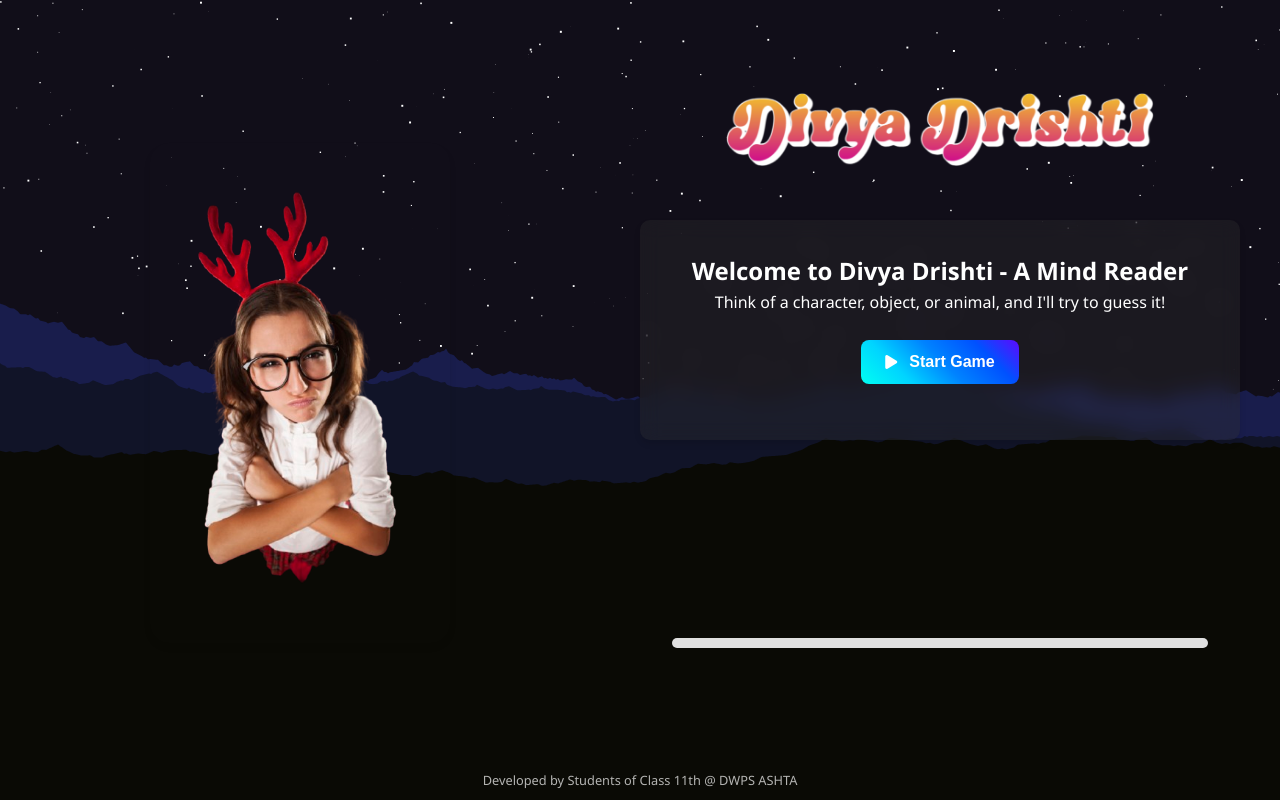
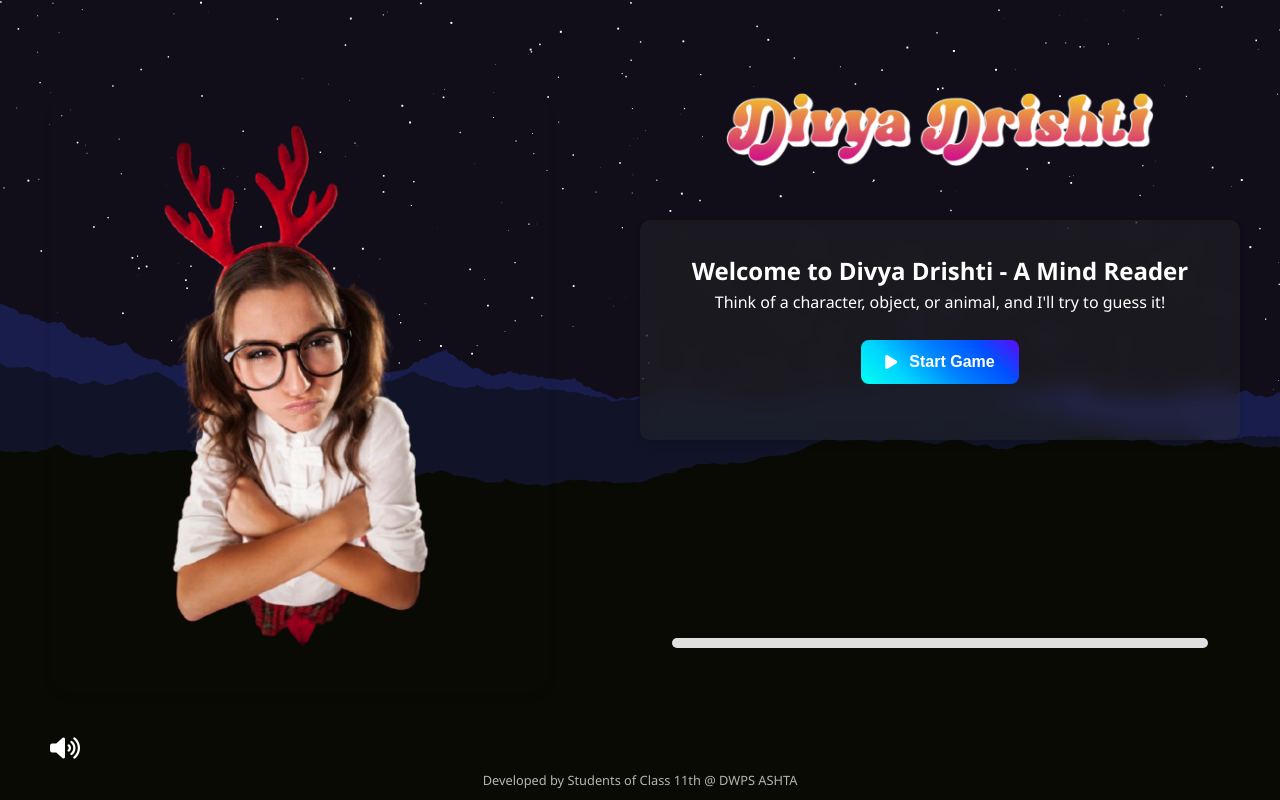
Before and after one commit to ishre/DivyaDrishti, a Flask app: page / in a window 1280 px wide. Run offline with Flask 3, Linux system fonts and the light colour scheme.

Commit message:
add sound toggle loop music

```diff
--- a/templates/index.html
+++ b/templates/index.html
@@ -1,13 +1,11 @@
 <!DOCTYPE html>
 <html lang="en" oncontextmenu="return false">
+
 <head>
   <meta charset="UTF-8" />
   <meta name="viewport" content="width=device-width, initial-scale=1.0" />
   <title>DivyaDrishti - The Mind Guesser</title>
-    <link
-      href="https://cdnjs.cloudflare.com/ajax/libs/font-awesome/6.0.0/css/all.min.css"
-      rel="stylesheet"
-    />
+  <link href="https://cdnjs.cloudflare.com/ajax/libs/font-awesome/6.0.0/css/all.min.css" rel="stylesheet" />
   <style>
     :root {
       --primary-color: #2962ff;
@@ -35,7 +33,6 @@
       line-height: 1.6;
       min-height: 100vh;
       overflow-x: hidden;
-
       background-size: cover;
       background-position: center;
       background-repeat: no-repeat;
@@ -64,8 +61,8 @@
     .genie-container {
       position: sticky;
       top: 50px;
-        width: 300px;
-        height: 500px;
+      width: 500px;
+      height: 600px;
       border-radius: 20px;
       display: flex;
       align-items: center;
@@ -156,7 +153,8 @@
       gap: 1rem;
       margin: 1.5rem auto;
       width: 100%;
-        max-width: 800px; /* Constrains maximum width */
+      max-width: 800px;
+      /* Constrains maximum width */
       padding: 0 1rem;
     }
 
@@ -164,17 +162,18 @@
       gap: 12px;
       min-width: 140px;
       position: relative;
-        display: inline-flex; /* Changed to inline-flex */
+      display: inline-flex;
+      /* Changed to inline-flex */
       align-items: center;
       justify-content: center;
-        min-width: 120px; /* Added minimum width for consistency */
+      min-width: 120px;
+      /* Added minimum width for consistency */
       padding: 0.8rem 1.5rem;
       color: #fff;
       font-size: 1rem;
       font-weight: 700;
       text-decoration: none;
-        background: linear-gradient(
-          45deg,
+      background: linear-gradient(45deg,
           #00fff2,
           #00d4ff,
           #0083ff,
@@ -188,8 +187,7 @@
           #9500ff,
           #6a00ff,
           #0083ff,
-          #00fff2
-        );
+          #00fff2);
       background-size: 400%;
       cursor: pointer;
       transition: 0.3s;
@@ -214,10 +212,10 @@
     button:before {
       content: "";
       position: absolute;
-        inset: -5px; /* Simplified from individual properties */
+      inset: -5px;
+      /* Simplified from individual properties */
       z-index: -1;
-        background: linear-gradient(
-          45deg,
+      background: linear-gradient(45deg,
           #00fff2,
           #00d4ff,
           #0083ff,
@@ -231,8 +229,7 @@
           #9500ff,
           #6a00ff,
           #0083ff,
-          #00fff2
-        );
+          #00fff2);
       background-size: 400%;
       opacity: 0;
       transition: 0.2s;
@@ -253,6 +250,7 @@
       0% {
         background-position: 0%;
       }
+
       100% {
         background-position: 400%;
       }
@@ -281,10 +279,12 @@
     }
 
     @keyframes floatAnimation {
+
       0%,
       100% {
         transform: translateY(0);
       }
+
       50% {
         transform: translateY(-20px);
       }
@@ -330,12 +330,14 @@
         justify-content: center;
       }
     }
+
     .glass {
       background: rgb(51 51 51 / 32%);
       backdrop-filter: blur(10px);
       -webkit-backdrop-filter: blur(10px);
       border-radius: 10px;
     }
+
     h1,
     p,
     h2,
@@ -371,7 +373,8 @@
       height: 100%;
       object-fit: contain;
       opacity: 0;
-        animation: hardCut 12s infinite steps(1); /* Changed to 12s (4 images × 3s each) */
+      animation: hardCut 12s infinite steps(1);
+      /* Changed to 12s (4 images × 3s each) */
     }
 
     .genie-container img:nth-child(2) {
@@ -383,50 +386,65 @@
     }
 
     .genie-container img:nth-child(4) {
-        animation-delay: 9s; /* Added delay for fourth image */
+      animation-delay: 9s;
+      /* Added delay for fourth image */
     }
 
     @keyframes hardCut {
+
       0%,
       24% {
         opacity: 1;
-        } /* Changed from 33% to 24% to accommodate 4 images */
+      }
+
+      /* Changed from 33% to 24% to accommodate 4 images */
       25%,
       100% {
         opacity: 0;
       }
     }
+
+    .mute-container {
+      position: fixed;
+      bottom: 40px;
+      left: 50px;
+      display: flex;
+      align-items: center;
+      justify-content: center;
+      cursor: pointer;
+      background: transparent;
+      /* No button-like background */
+      border-radius: 50%;
+      transition: transform 0.2s ease-in-out;
+    }
+
+    .mute-container:hover {
+      transform: scale(1.1);
+    }
+
+    .mute-container i {
+      font-size: 24px;
+      color: white;
+      /* Change color as needed */
+      transition: color 0.2s;
+    }
   </style>
 </head>
+
 <body>
   <canvas id="bgCanvas"> </canvas>
   <div class="game-container">
     <div class="genie-section">
       <div class="genie-container">
-          <img
-            src="{{ url_for('static', filename='images/img1.png') }}"
-            alt="Genie 1"
-          />
-          <img
-            src="{{ url_for('static', filename='images/img2.png') }}"
-            alt="Genie 2"
-          />
-          <img
-            src="{{ url_for('static', filename='images/img3.png') }}"
-            alt="Genie 3"
-          />
-          <img
-            src="{{ url_for('static', filename='images/img4.png') }}"
-            alt="Genie 4"
-          />
+        <img src="{{ url_for('static', filename='images/img1.png') }}" alt="Genie 1" />
+        <img src="{{ url_for('static', filename='images/img2.png') }}" alt="Genie 2" />
+        <img src="{{ url_for('static', filename='images/img3.png') }}" alt="Genie 3" />
+        <img src="{{ url_for('static', filename='images/img4.png') }}" alt="Genie 4" />
       </div>
     </div>
 
     <div class="main-content">
-        <img
-          src="{{url_for('static', filename='images/logo-2.png')}}"
-          width="470px"
-        />
+      <img src="{{url_for('static', filename='images/logo-2.png')}}" width="470px" />
       <div class="progress-container">
         <div id="progress-bar" class="progress-bar"></div>
         <div class="progress-label">
@@ -498,26 +516,21 @@
       </div>
     </div>
   </div>
-    <span class="credits"
-      >Developed by Students of Class 11th @ DWPS ASHTA</span
-    >
+  <span class="credits">Developed by Students of Class 11th @ DWPS ASHTA</span>
 
   <!-- Audio for Gameplay -->
-    <audio
-      id="startSound"
-      src="{{ url_for('static', filename='audio/start.wav') }}"
-      preload="auto"
-    ></audio>
-    <audio
-      id="buttonClickSound"
-      src="{{ url_for('static', filename='audio/select.mp3') }}"
-      preload="auto"
-    ></audio>
-    <audio
-      id="resultSound"
-      src="{{ url_for('static', filename='audio/result.wav') }}"
-      preload="auto"
-    ></audio>
+  <audio id="startSound" src="{{ url_for('static', filename='audio/start.wav') }}" preload="auto"></audio>
+  <audio id="buttonClickSound" src="{{ url_for('static', filename='audio/select.mp3') }}" preload="auto"></audio>
+  <audio id="resultSound" src="{{ url_for('static', filename='audio/result.wav') }}" preload="auto"></audio>
+  <audio id="background-music" src="{{ url_for('static', filename='audio/loop.mp3') }}" loop></audio>
+
+
+
+  <!-- Music toggle button -->
+  <div id="mute-toggle" class="mute-container">
+    <i id="mute-icon" class="fa-solid fa-volume-up"></i>
+    <!-- Default: Unmuted -->
+  </div>
 
   <script>
     const API_BASE = "https://divyadrishti.vercel.app";
@@ -566,6 +579,10 @@
       playSound("start");
       showSection("theme-section");
       updateProgress(0);
+      // Start playing the background music
+      const music = document.getElementById("background-music");
+      music.play();
+      music.volume = 0.3; // Adjust volume (0.0 to 1.0)
     }
 
     function disableButtons(duration = 2000) {
@@ -643,6 +660,9 @@
     }
 
     function showResult(data) {
+      const music = document.getElementById("background-music");
+      music.pause();
+      music.currentTime = 0; // Reset the music to the start (optional)
       playSound("result");
       document.getElementById("result-name").innerText = data.name;
       document.getElementById("result-description").innerText =
@@ -673,6 +693,10 @@
 
     function playAgain() {
       playSound("click");
+      // Start playing the background music
+      const music = document.getElementById("background-music");
+      music.play();
+      music.volume = 0.3; // Adjust volume (0.0 to 1.0)
       sessionId = Date.now();
       showSection("theme-section");
       updateProgress(0);
@@ -696,6 +720,8 @@
       sounds[type].currentTime = 0;
       sounds[type].play();
     }
+
+    // Terrain Background Animation
 
     (function () {
       var requestAnimationFrame =
@@ -893,6 +919,29 @@
       requestAnimationFrame(animate);
     }
     animate();
+
+    // Music toggle
+    document.addEventListener("DOMContentLoaded", function () {
+      const music = document.getElementById("background-music");
+      const muteToggle = document.getElementById("mute-toggle");
+      const muteIcon = document.getElementById("mute-icon");
+
+      // Ensure music starts playing
+      music.play();
+
+      // Toggle mute/unmute
+      muteToggle.addEventListener("click", function () {
+        if (music.muted) {
+          music.muted = false;
+          muteIcon.classList.replace("fa-volume-mute", "fa-volume-up"); // Change icon
+        } else {
+          music.muted = true;
+          muteIcon.classList.replace("fa-volume-up", "fa-volume-mute"); // Change icon
+        }
+      });
+    });
+
   </script>
 </body>
+
 </html>
```
Also changed, not shown: 1 other file. Lines whose indentation alone changed are shown as unchanged.
